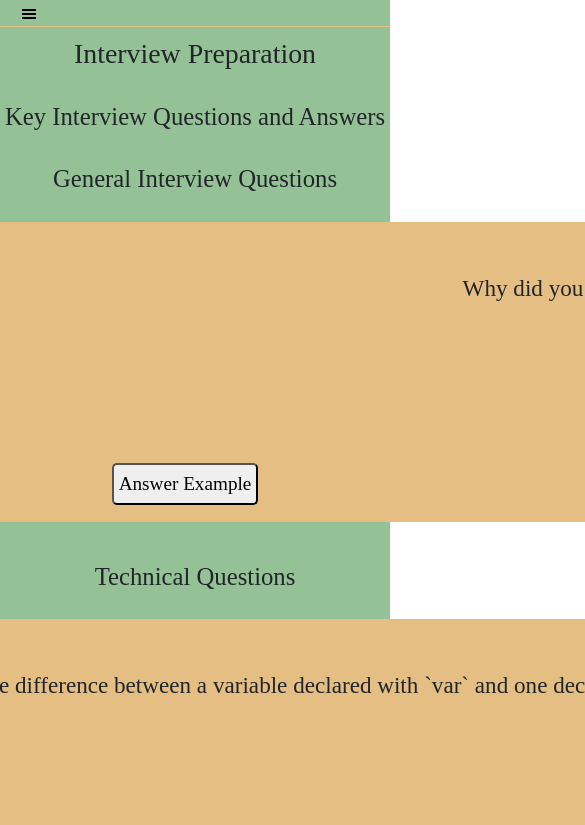
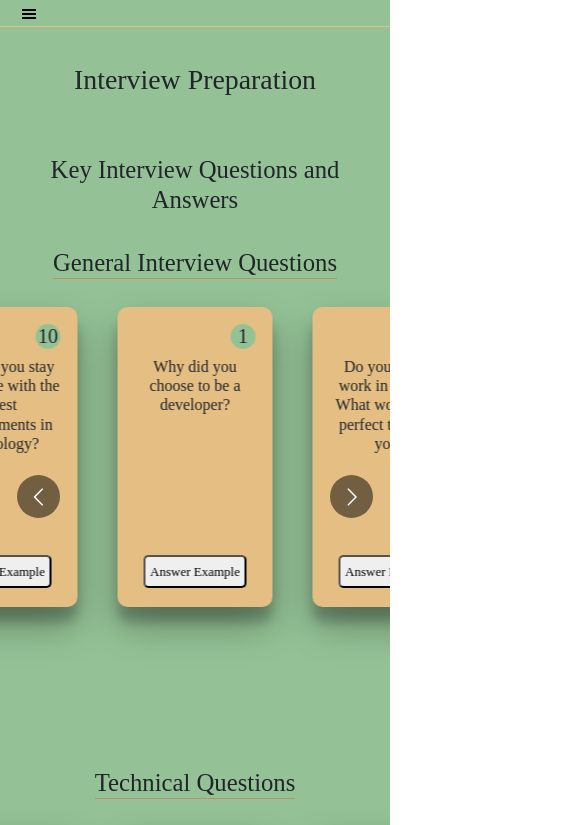
Before and after one commit to SchoolOfCode/bc13_final-project_front-end-cyber-insecure, a React (Create React App) app: page /interviewprep in a window 390 px wide. Shown: the top 825 px of the page, 585 px wide, since content can reach past the window. Built offline with nearby package versions, Linux system fonts and the light colour scheme; no server answers; sample sign-in values are in the browser's storage.

Commit message:
cvWorkshop component scc sorted with cards shadow and carousel centerview mode

```diff
--- a/src/Components/InterviewPrepPage/InterviewPrepPage.css
+++ b/src/Components/InterviewPrepPage/InterviewPrepPage.css
@@ -16,9 +16,18 @@ body {
   align-items: center;
   justify-content: center;
   padding: 10px;
-
+  text-align: center;
+  width: 100vw;
+  min-height: 100vh;
 }
-
+.interviewPrepPage_container-header{
+  width: 100%;
+  height: 25vh;
+  display: flex;
+  flex-direction: column;
+  align-items: center;
+  justify-content: space-around;
+}
 /* Questions Section */
 .allQuestions_container {
   display: flex;
@@ -27,16 +36,24 @@ body {
   justify-content: center;
   gap: 20px;
   width: 100%;
+  min-height: 80vh;
 }
 
 /* Individual Question Sections */
 .interviewQuestionsSection {
-
   display: flex;
   flex-direction: column;
   align-items: center;
   width: 100%;
+  height: 33%;
+  min-height: 500px;
 
+}
+#card-carousel{
+  height: 400px;
+}
+.interviewQuestionsSection h2{
+  border-bottom: 1px solid #bb8f6a;
 }
 
 .questionsList {
@@ -44,8 +61,10 @@ body {
   flex-direction: row;
   align-items: center;
   justify-content: center;
-  padding: 20px;
-  width: 90%;
+  /* padding: 20px; */
+  width: 100vw;
+  height: 100%;
+  /* min-height: 500px; */
 }
 
 /* Individual Questions Styling */
@@ -117,27 +136,6 @@ body {
 
 /* Media Queries */
 
-@media (max-width: 800px) {
-
-  h1, h2 {
-    width: 90%;
-    text-align: center;
-  }
-
-  .questionsList {
-    display: flex;
-    flex-direction: column;
-    align-items: center;
-    justify-content: center;
-    gap: 30px;
-
-  }
-
-  .questionStyling {
-    width: 300px;
-    margin-right: 0;
-  }
-}
 
 .cardStyling {
   background-color: var(--secondary_colour);
@@ -146,12 +144,13 @@ body {
   align-items: center;
   justify-content:flex-start;
   font-size: 1.2em;
-  margin-right: 20px;
+  /* margin-right: 20px; */
   border-radius: 10px;
-  padding: 10px;
+  padding: 7px;
   height: 300px;
-
+  max-width: 400px;
   box-shadow: rgba(0, 0, 0, 0.3) 0px 19px 38px, rgba(0, 0, 0, 0.22) 0px 15px 12px;
+  margin: 20px;
 }
 
 .question {
@@ -173,7 +172,7 @@ body {
   width: 25px;
   height: 25px;
   border-radius: 50%;
-
+  /* box-shadow: 0px 0px 5px 5px #937e5e8a; */
 }
 
 
@@ -198,6 +197,23 @@ body {
   /* background-color: red; */
   width: 1500px;
   max-width: 100%;
+  min-width: 100vw;
+  height: 100%;
+  /* min-height: 500px; */
+}
+
+@media (max-width: 900px) {
+
+.cardStyling h3{
+  font-size: smaller;
+}
+.cardStyling button{
+  font-size: small;
+}
+.cardStyling{
+  min-height: 200px;
+  max-width: 300px;
+}
 
 
 }
--- a/src/Components/InterviewPrepPage/InterviewPrepPage.js
+++ b/src/Components/InterviewPrepPage/InterviewPrepPage.js
@@ -14,14 +14,14 @@ const responsive = {
   superLargeDesktop: {
     // the naming can be any, depends on you.
     breakpoint: { max: 4000, min: 3000 },
-    items: 5,
+    items: 4,
   },
   desktop: {
     breakpoint: { max: 3000, min: 1024 },
     items: 3,
   },
   tablet: {
-    breakpoint: { max: 1024, min: 464 },
+    breakpoint: { max: 1150, min: 464 },
     items: 2,
   },
   mobile: {
@@ -38,19 +38,19 @@ function InterviewPrepPage(props) {
   return [
     <Navbar />,
     <div className="interviewPrepPage_container">
+      <div className='interviewPrepPage_container-header'>
       <h1>Interview Preparation</h1>
-      <br />
       <h2>Key Interview Questions and Answers</h2>
-      <br />
+      </div>
       <div className="allQuestions_container">
         <section className="interviewQuestionsSection">
           <h2>General Interview Questions</h2>
           <div className="questionsList">
             <div className="carousel">
-              <Carousel responsive={responsive} infinite={true}>
+              <Carousel responsive={responsive} infinite={true} centerMode={true}>
                 {interviewQuestions[0].map((item) => {
                   return (
-                    <div className="react-multi-carousel-item">
+                    <div className="react-multi-carousel-item" id="card-carousel">
                       <Card
                         question={item.question}
                         answer={item.answer}
@@ -68,10 +68,10 @@ function InterviewPrepPage(props) {
           <h2>Technical Questions</h2>
           <div className="questionsList">
             <div className="carousel">
-              <Carousel responsive={responsive} infinite={true}>
+              <Carousel responsive={responsive} infinite={true} centerMode={true}>
                 {interviewQuestions[1].map((item) => {
                   return (
-                    <div className="react-multi-carousel-item">
+                    <div className="react-multi-carousel-item" id="card-carousel">
                       <Card
                         question={item.question}
                         answer={item.answer}
@@ -89,10 +89,10 @@ function InterviewPrepPage(props) {
           <h2>Questions to ask after the Interview</h2>
           <div className="questionsList">
             <div className="carousel">
-              <Carousel responsive={responsive} infinite={true}>
+              <Carousel responsive={responsive} infinite={true} centerMode={true}>
                 {interviewQuestions[2].map((item) => {
                   return (
-                    <div className="react-multi-carousel-item">
+                    <div className="react-multi-carousel-item" id="card-carousel">
                       <Card
                         question={item.question}
                         answer={item.answer}
```
